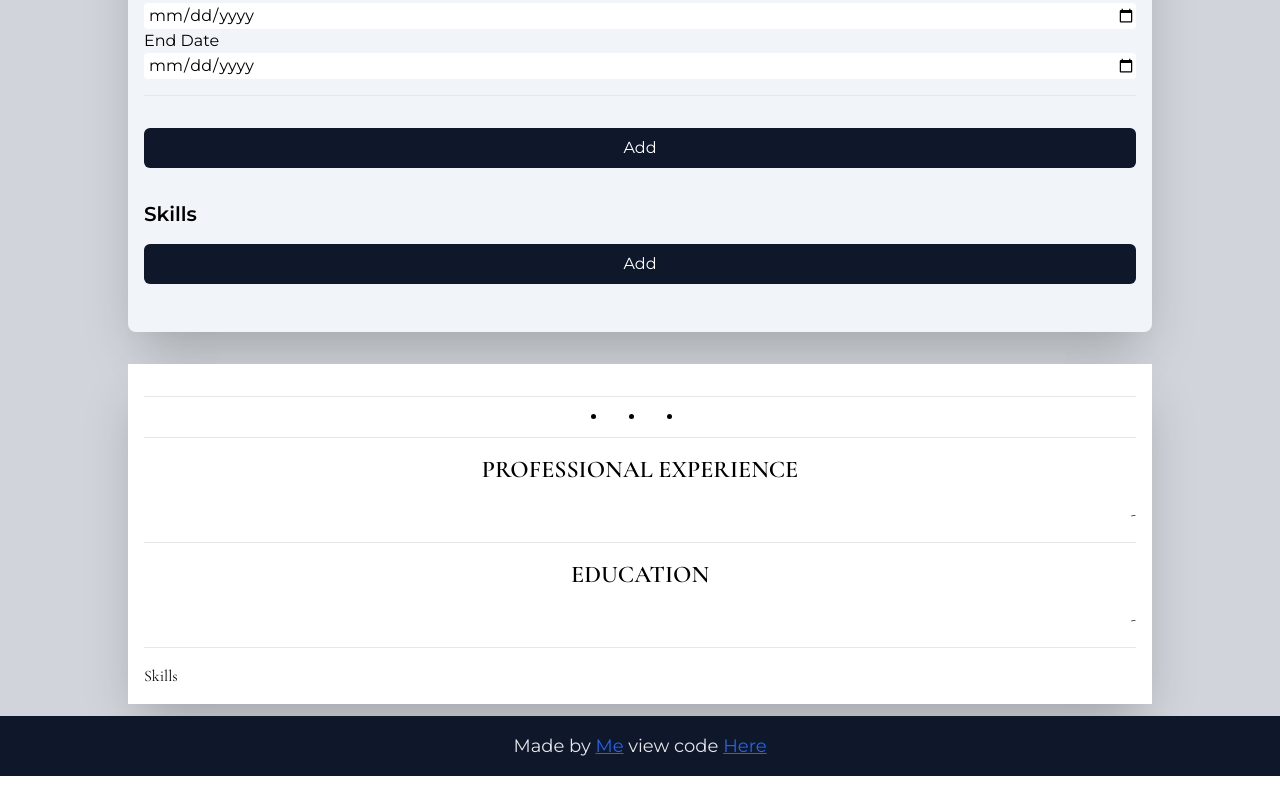
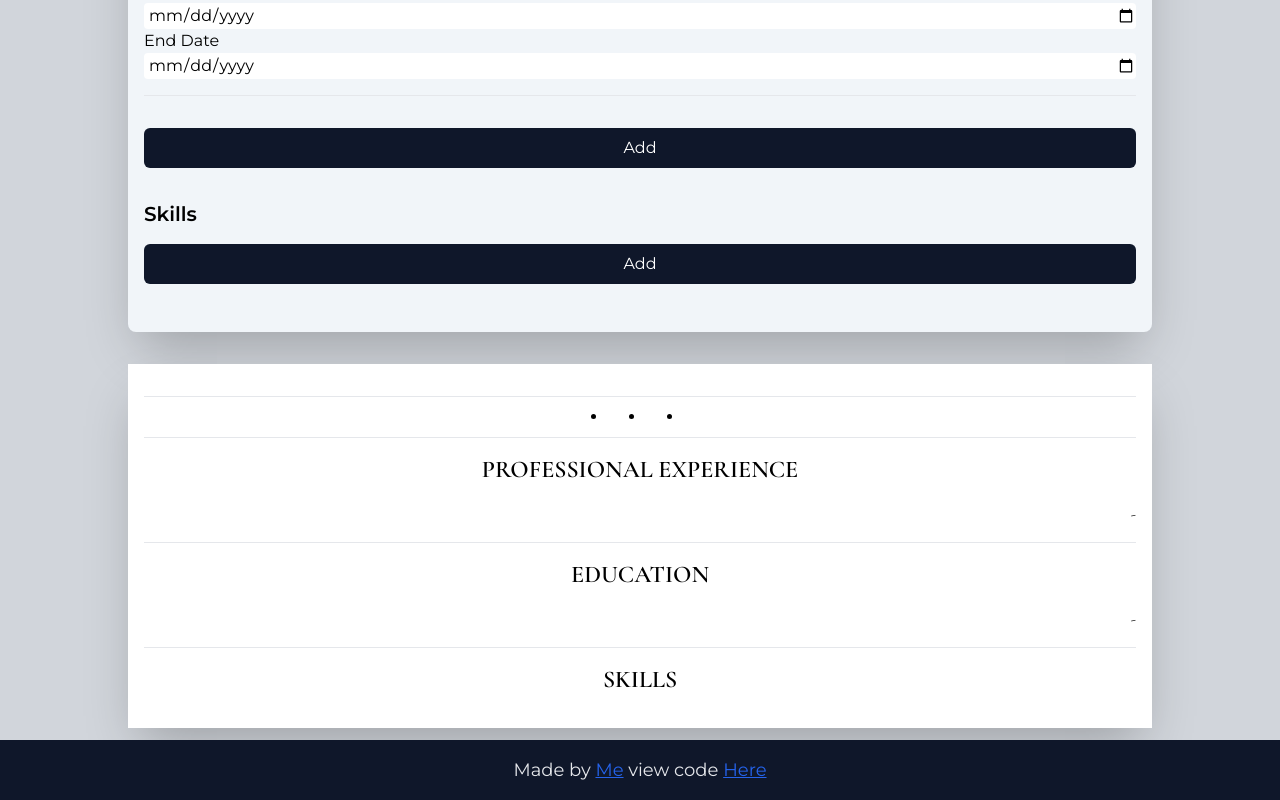
Before and after one commit to Asonance11/CV-Creator, a React (Vite) app: page / in a window 1280 px wide. Shown: the part 1234-2034 px from the top of the page. Before the commit the page ends 2010 px from the top, so only its background shows below. Built offline with nearby package versions, Linux system fonts and the light colour scheme.

Commit message:
skills preview component

```diff
--- a/src/components/CV-Preview/Skills.jsx
+++ b/src/components/CV-Preview/Skills.jsx
@@ -6,8 +6,8 @@ const Skills = (props) => {
 	));
 
 	return (
-		<section>
-			<h2>Skills</h2>
+		<section className="my-4 text-black">
+			<h2 className="text-center text-2xl text-black font-semibold">SKILLS</h2>
 			{allSkills}
 		</section>
 	);
```
